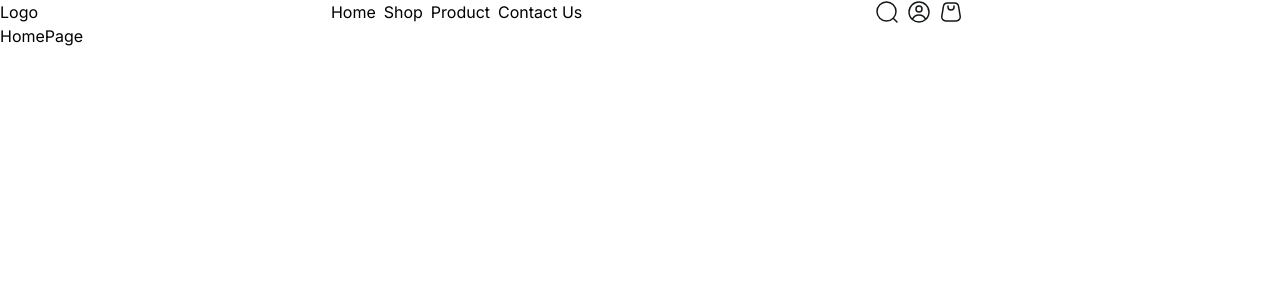
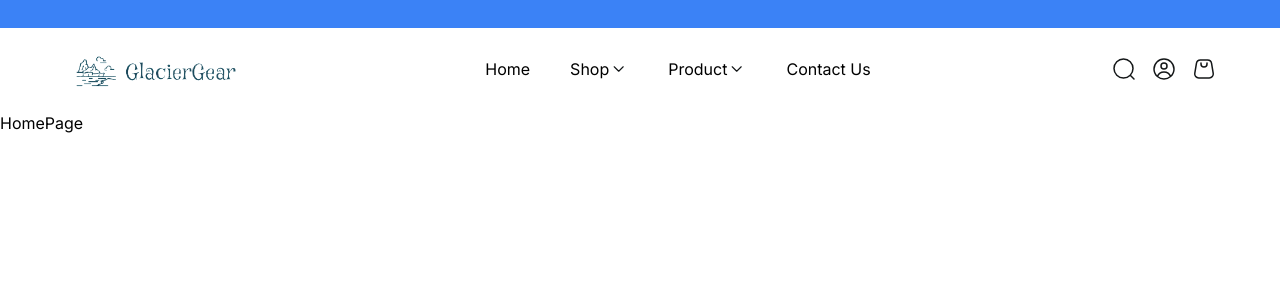
Before and after one commit to afridiwhatever/elegant-furnitures, a Next.js app: page / in a window 1280 px wide. Shown: the top 300 px of the page. Built offline with nearby package versions, Linux system fonts and the light colour scheme.

Commit message:
maxwidthwrapper component

```diff
--- a/public/icons/Icons.tsx
+++ b/public/icons/Icons.tsx
@@ -59,3 +59,22 @@ export const UserIcon = (props: any) => (
     />
   </svg>
 );
+
+export const ChevronDown = (props: any) => (
+  <svg
+    width="19"
+    height="18"
+    viewBox="0 0 19 18"
+    fill="none"
+    xmlns="http://www.w3.org/2000/svg"
+    {...props}
+  >
+    <path
+      d="M5.2041 6.75L9.7041 11.25L14.2041 6.75"
+      stroke="#141718"
+      stroke-width="1.125"
+      stroke-linecap="round"
+      stroke-linejoin="round"
+    />
+  </svg>
+);
--- a/src/app/layout.tsx
+++ b/src/app/layout.tsx
@@ -18,6 +18,7 @@ export default function RootLayout({
   return (
     <html lang="en">
       <body className={inter.className}>
+        <div className="w-full h-7 bg-blue-500"></div>
         <Navbar />
         {children}
       </body>
--- /dev/null
+++ b/src/components/MaxWidthWrapper.tsx
@@ -0,0 +1,7 @@
+import { ReactNode } from "react";
+
+const MaxWidthWrapper = ({ children }: { children: ReactNode }) => {
+  return <div className="max-w-6xl mx-auto">{children}</div>;
+};
+
+export default MaxWidthWrapper;
--- a/src/components/Navbar.tsx
+++ b/src/components/Navbar.tsx
@@ -1,35 +1,53 @@
 import Link from "next/link";
+import Image from "next/image";
 import {
   ShoppingBagIcon,
   SearchIcon,
   UserIcon,
+  ChevronDown,
 } from "../../public/icons/Icons";
+import MaxWidthWrapper from "./MaxWidthWrapper";
 
 const Navbar = () => {
   return (
-    <nav className="flex justify-between">
-      <Link href="/">Logo</Link>
-      <ul className="flex gap-2">
+    <MaxWidthWrapper>
+      <nav className="flex justify-between py-4 items-center">
+        <Link href="/">
+          <Image
+            src="/glaciergear_logo.png"
+            height={40}
+            width={180}
+            alt="logo"
+          />
+        </Link>
+
+        <ul className="flex gap-10">
           <li>
             <Link href="/">Home</Link>
           </li>
           <li>
-          <Link href="/">Shop</Link>
+            <div className="flex items-center">
+              <span>Shop</span>
+              <ChevronDown />
+            </div>
           </li>
           <li>
-          <Link href="/">Product</Link>
+            <div className="flex items-center">
+              <span>Product</span>
+              <ChevronDown />
+            </div>
           </li>
           <li>
             <Link href="/">Contact Us</Link>
           </li>
         </ul>
-      <div className="flex gap-2">
+        <div className="flex gap-4">
           <SearchIcon />
           <UserIcon />
           <ShoppingBagIcon />
         </div>
-      <div className="h-6 w-6"></div>
       </nav>
+    </MaxWidthWrapper>
   );
 };
 
```
Also changed, not shown: public/glaciergear_logo.png (added). Lines whose indentation alone changed are shown as unchanged.
